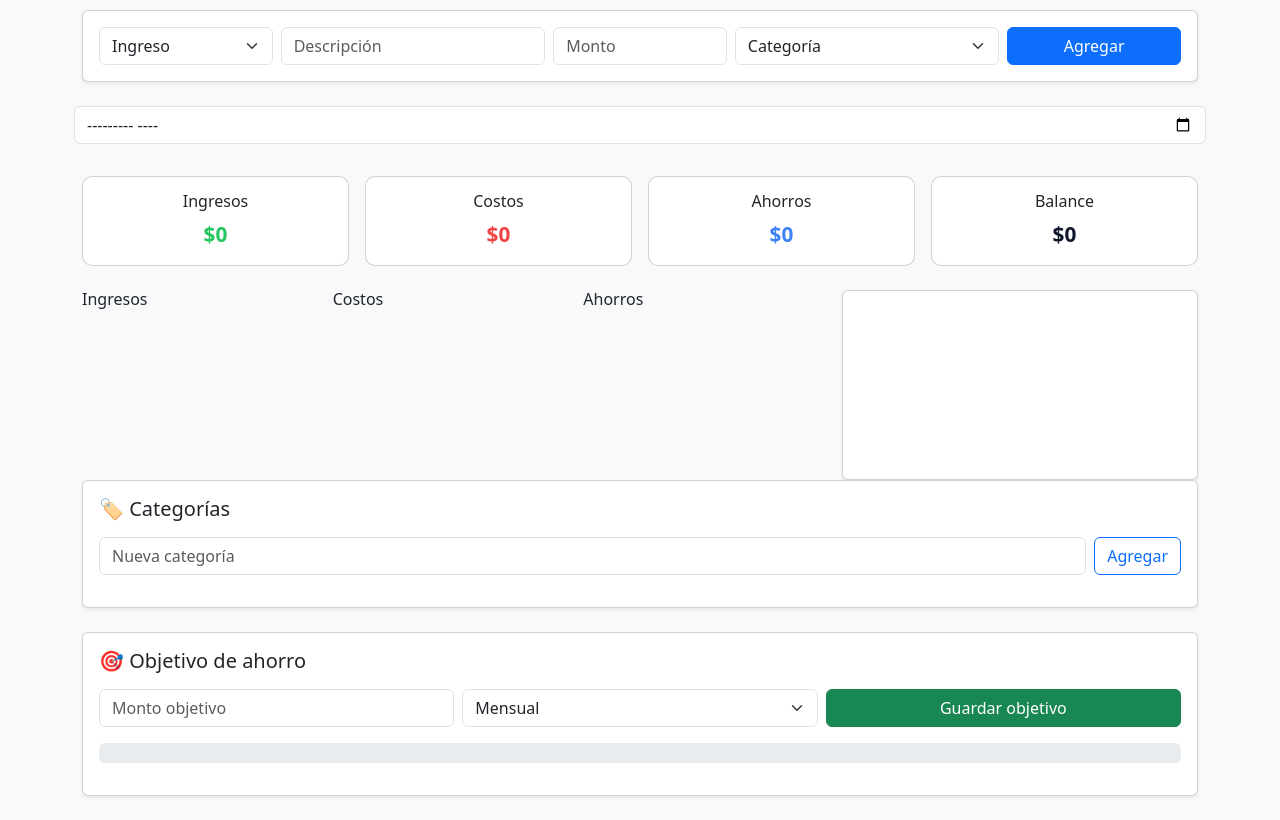
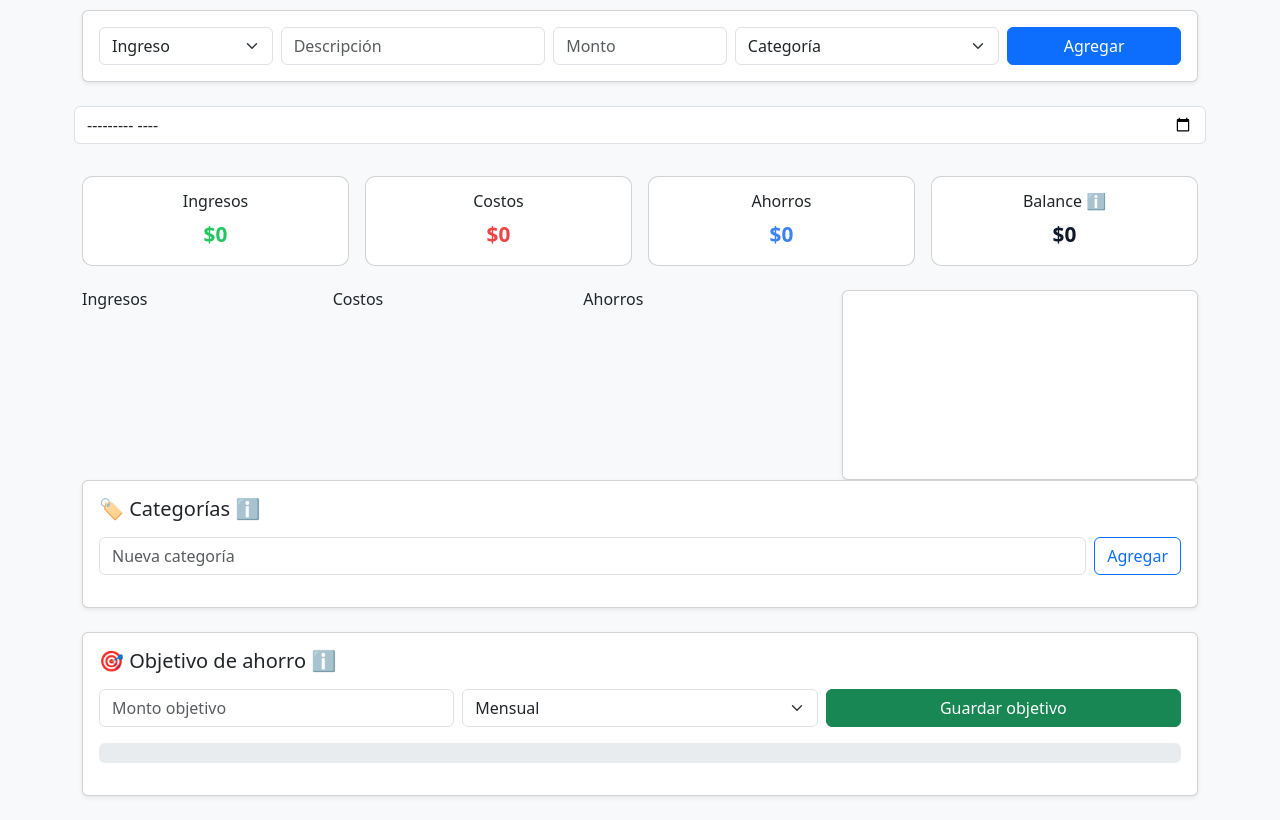
Before and after one commit to SalvaZum/ProgramaFinanzas, a plain HTML site: page app.html in a window 1280 px wide. Shown: the part 61-881 px from the top of the page. Drawn offline with nearby package versions, Linux system fonts and the light colour scheme; no server answers.

Commit message:
Tooltips

```diff
--- a/app.html
+++ b/app.html
@@ -90,7 +90,7 @@
 
     <div class="col-md-3">
       <div class="card resumen balance">
-        <h6>Balance</h6>
+        <h6>Balance <span class="text-muted" data-bs-toggle="tooltip" title="Ingresos menos costos y ahorros del mes seleccionado" style="cursor: pointer;">ℹ️</span></h6>
         <p id="balance-total">$0</p>
       </div>
     </div>
@@ -129,15 +129,10 @@
 <!-- CREAR CATEGORIA -->
 <div class="card shadow-sm mb-4">
   <div class="card-body">
-    <h5 class="mb-3">🏷️ Categorías</h5>
+    <h5 class="mb-3">🏷️ Categorías <span class="text-muted" data-bs-toggle="tooltip" title="Crea tus categorias para ordenar mejor tus finanzas" style="cursor: pointer;">ℹ️</span></h5>
 
     <div class="d-flex gap-2 mb-3">
-      <input
-        type="text"
-        id="nueva-categoria"
-        class="form-control"
-        placeholder="Nueva categoría"
-      >
+      <input type="text" id="nueva-categoria" class="form-control" placeholder="Nueva categoría" >
       <button id="agregar-categoria" class="btn btn-outline-primary">
         Agregar
       </button>
@@ -150,7 +145,7 @@
 <!-- OBJETIVO DE AHORRO -->
 <div class="card shadow-sm mb-4">
   <div class="card-body">
-    <h5 class="mb-3">🎯 Objetivo de ahorro</h5>
+    <h5 class="mb-3">🎯 Objetivo de ahorro <span class="text-muted" data-bs-toggle="tooltip" title="Ponte un objetivo de ahorro cada x tiempo" style="cursor: pointer;">ℹ️</span></h5>
 
     <div class="row g-2 mb-3">
       <div class="col-md-4">
--- a/scripts/app.js
+++ b/scripts/app.js
@@ -441,3 +441,12 @@ filtroMesInput.addEventListener("change", e => {
   actualizarGrafico();
   actualizarObjetivo();
 });
+
+/* =====================
+  BOOTSTRAP
+===================== */
+const tooltipTriggerList = document.querySelectorAll('[data-bs-toggle="tooltip"]');
+
+tooltipTriggerList.forEach(el => {
+  new bootstrap.Tooltip(el);
+});
```
